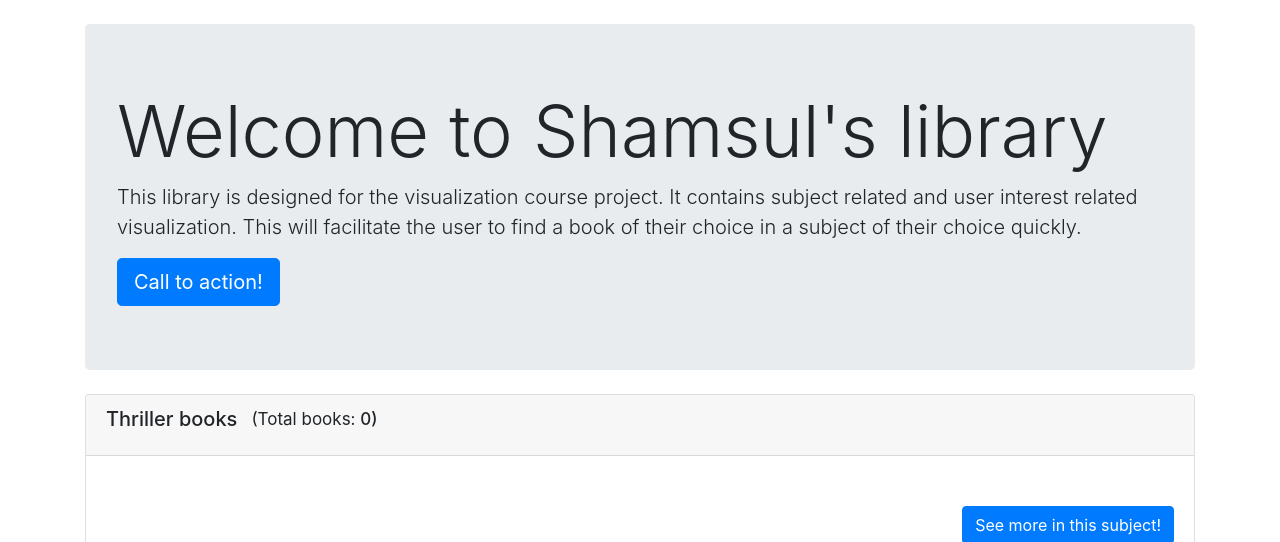
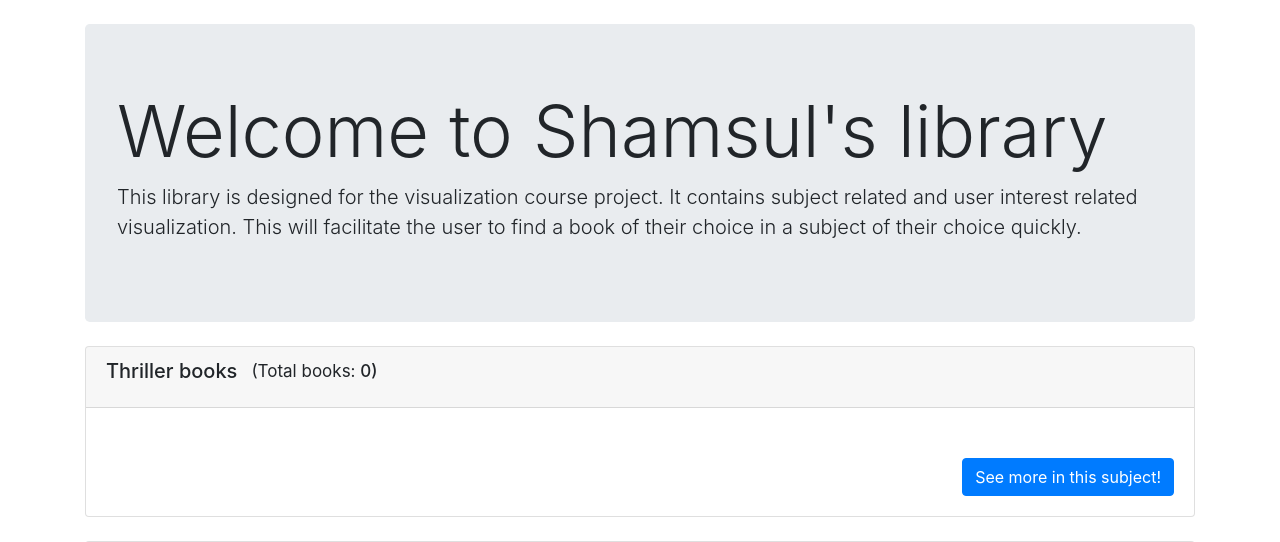
Before and after one commit to sajib-4414/infovislibraryproject, a Django app: page / in a window 1280 px wide. Shown: the part 56-598 px from the top of the page. Run offline with Django 3.2, Linux system fonts and the light colour scheme; data that the repository does not hold is empty; some libraries are stand-ins or nearby versions.

Commit message:
some minor ui change and fix in the homepage

```diff
--- a/infovisproject1/library/templates/index.html
+++ b/infovisproject1/library/templates/index.html
@@ -20,7 +20,7 @@
         <p class="lead">This library is designed for the visualization course project. It contains subject related
             and user interest related visualization. This will facilitate the user to find a book of their
             choice in a subject of their choice quickly.</p>
-        <a href="#" class="btn btn-primary btn-lg">Call to action!</a>
+{#        <a href="/" class="btn btn-primary btn-lg">Call to action!</a>#}
     </header>
 
     <!-- Page Features -->
```
